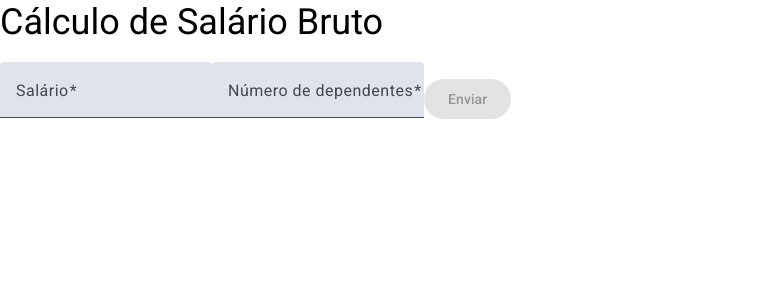
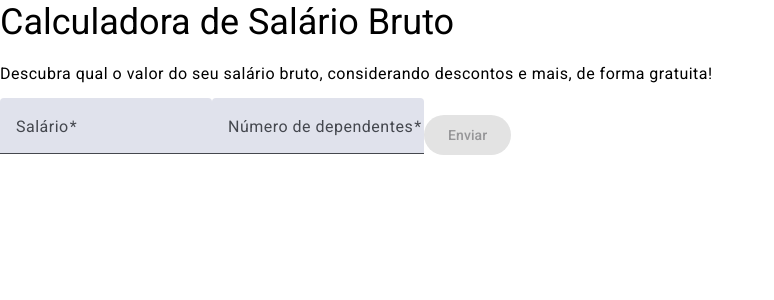
Before and after one commit to AysllaGomes/salary-discount-calculator-web, an Angular app: page /salaries in a window 1280 px wide. Shown: the top 300 px of the page, without its empty margins (0-774 px from the left). Built offline with nearby package versions, Linux system fonts and the light colour scheme.

Commit message:
[UPT][TASK-????] Adicionando o @angular-material no formulário

```diff
--- a/src/app/app-routing.module.ts
+++ b/src/app/app-routing.module.ts
@@ -1,12 +1,12 @@
 import { NgModule } from '@angular/core';
 import { RouterModule, Routes } from '@angular/router';
 
-import { SalaryDiscountComponent } from './salary/component/salary-discount/salary-discount.component';
+import { SalaryComponent } from './salary/component/salary/salary.component';
 
 const routes: Routes = [
     {
         path: 'salaries',
-        component: SalaryDiscountComponent
+        component: SalaryComponent
     },
     {
         path: '',
--- a/src/app/salary/component/salary-discount/salary-discount.component.html
+++ b/src/app/salary/component/salary-discount/salary-discount.component.html
@@ -1,5 +1,3 @@
-<h3>Cálculo de Salário Bruto</h3>
-
 <form [formGroup]="form" (ngSubmit)="onSubmit()">
     <mat-form-field appearance="fill">
         <mat-label>Salário</mat-label>
--- a/src/app/salary/component/salary/salary.component.html
+++ b/src/app/salary/component/salary/salary.component.html
@@ -0,0 +1,6 @@
+<h3>Calculadora de Salário Bruto</h3>
+
+<p>Descubra qual o valor do seu salário bruto, considerando descontos e mais, de forma gratuita!</p>
+
+<app-salary-discount>
+</app-salary-discount>
```
